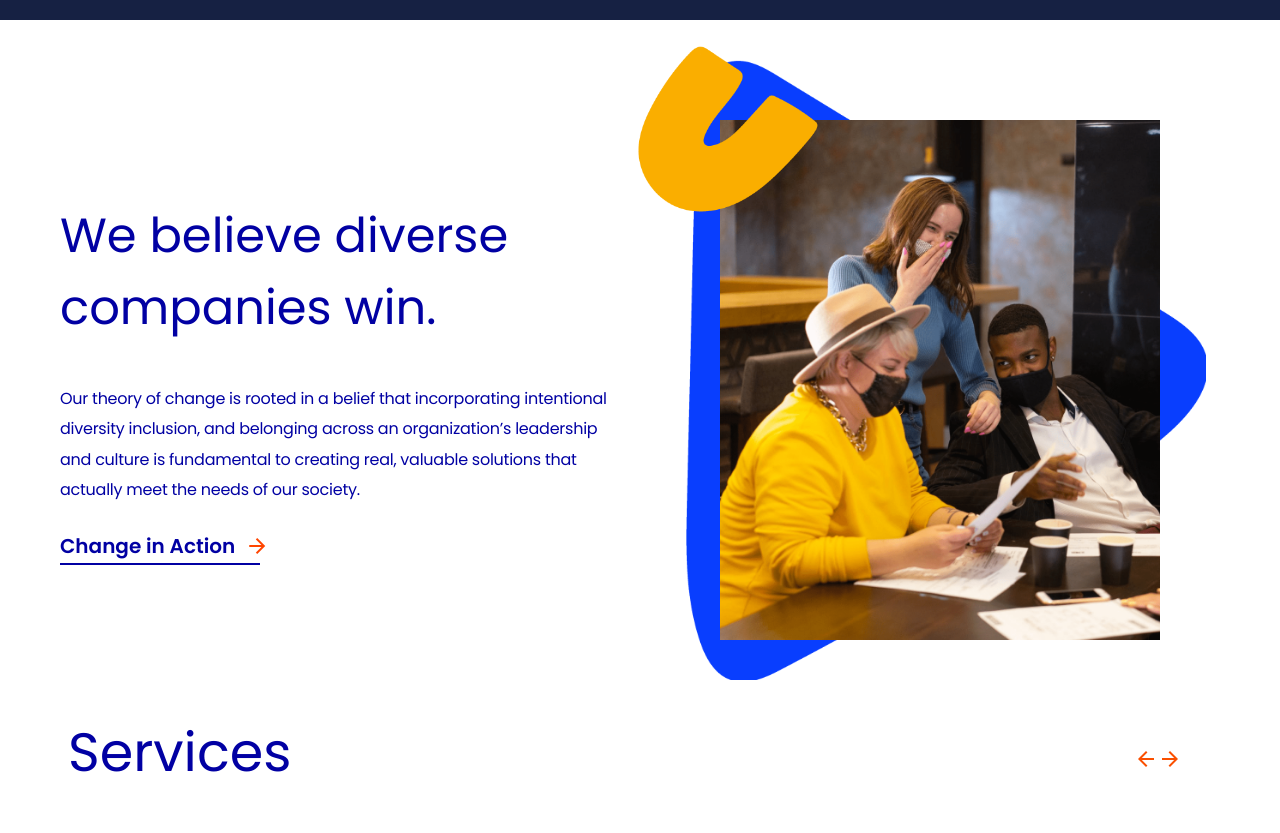
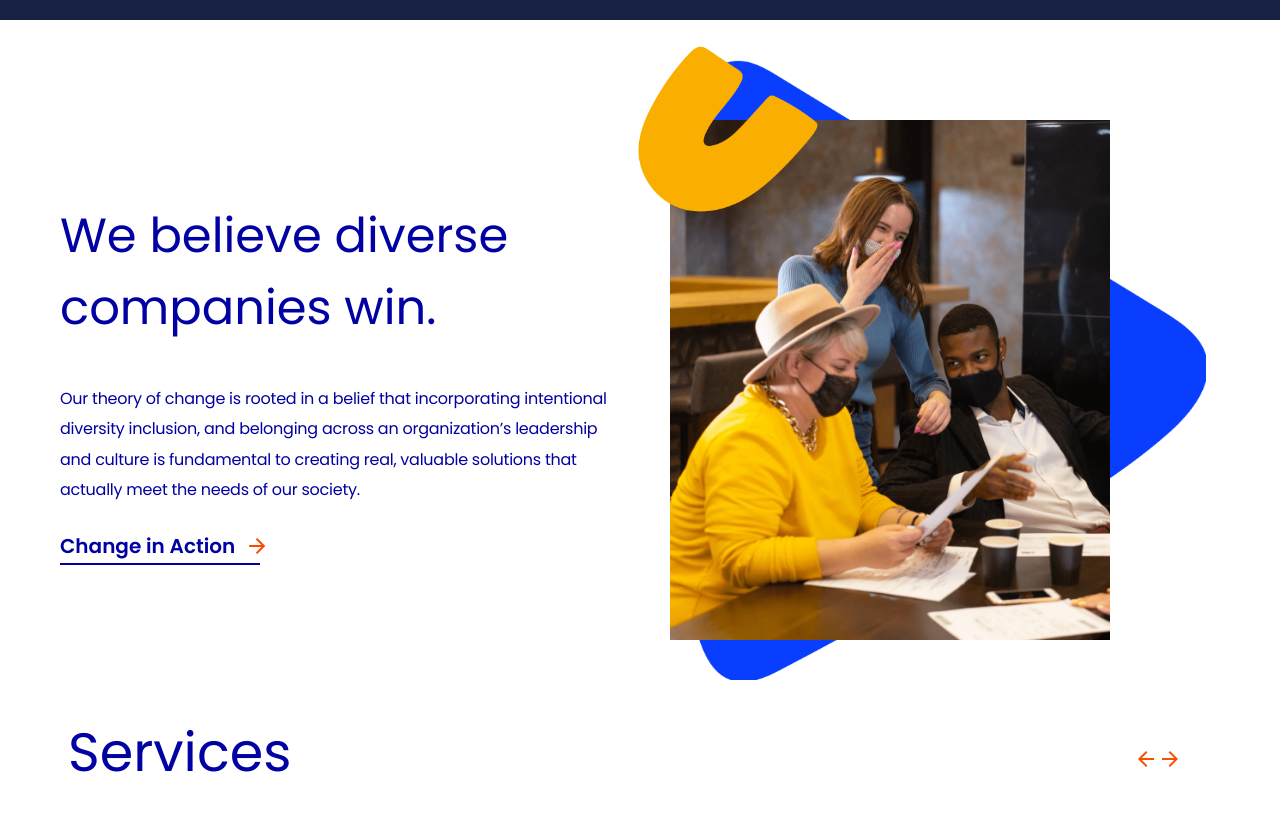
Before and after one commit to HariSunil/onBoard, a plain HTML site: page index.html in a window 1280 px wide. Shown: the part 780-1613 px from the top of the page. Drawn offline with nearby package versions, Linux system fonts and the light colour scheme.

Commit message:
updated desktop view

```diff
--- a/style.css
+++ b/style.css
@@ -1041,6 +1041,9 @@ a{
     .cta_image img{
         height:420px;
     }
+    .pic img{
+        left:-25%;
+    }
 }
 @media (min-width:1451px) and (max-width:2560px){
     .sub-container{
```
